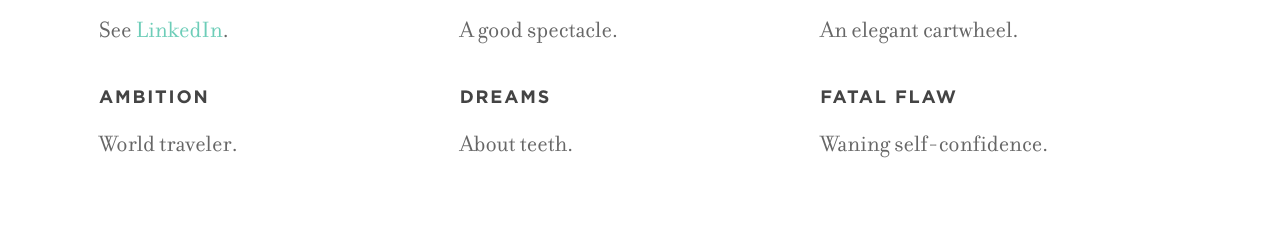
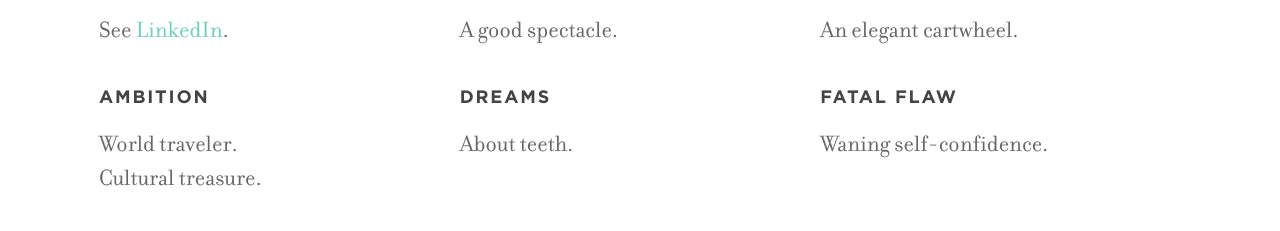
Before and after one commit to kjpociask/patronsainte, a website: page about.html in a window 1280 px wide. Shown: the part 1320-1551 px from the top of the page. Drawn offline with Linux system fonts and the light colour scheme; a script that the page names is missing.

Commit message:
cultural treasure

```diff
--- a/about.html
+++ b/about.html
@@ -131,7 +131,8 @@
               <div class="col-md-4 col-sm-4">
                 <h4 class="gotham upcase tracked-out">Ambition</h4>
                 <p class="subtle">
-                  World traveler.
+                World traveler.<br />
+                Cultural treasure.
                 </p>
               </div>
               <div class="col-md-4 col-sm-4">
```
